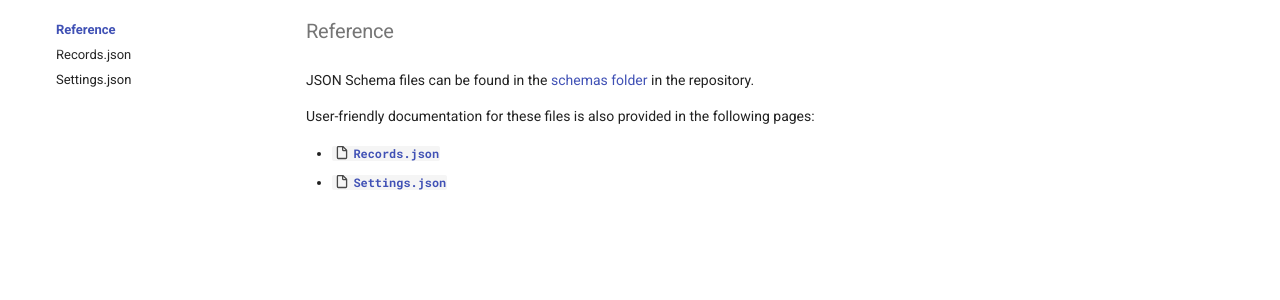
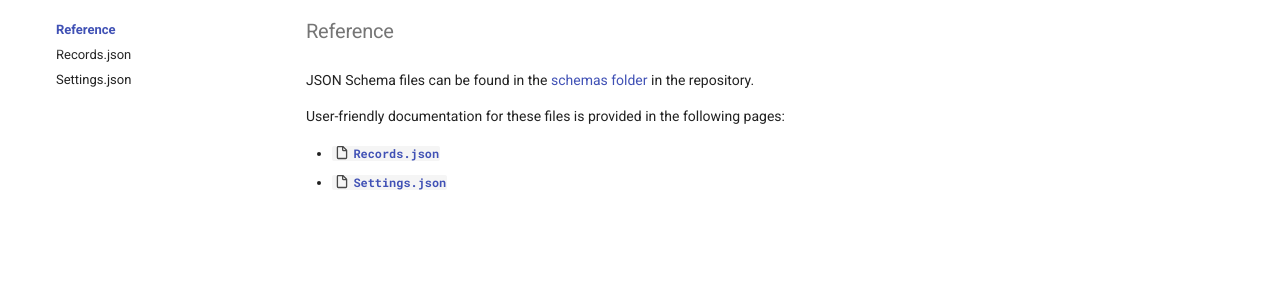
Before and after one commit to CarlosBergillos/LocationHistoryFormat, an MkDocs documentation site: the page built from docs/reference/index.md, in a window 1280 px wide. Shown: the part 129-429 px from the top of the page. Built offline with MkDocs 1.6.1 and Material for MkDocs 9.7.7, drawn with Linux system fonts in a browser that asks for light colours; comment, search, counter and statistics services are not loaded.

Commit message:
Documentation text improvements

```diff
--- a/docs/reference/index.md
+++ b/docs/reference/index.md
@@ -2,7 +2,7 @@
 
 JSON Schema files can be found in the [schemas folder][Schemas] in the repository.
 
-User-friendly documentation for these files is also provided in the following pages:
+User-friendly documentation for these files is provided in the following pages:
 
 - <ic-file>**[Records.json]**</ic-file>
 - <ic-file>**[Settings.json]**</ic-file>
```
Also changed, not shown: README.md (+1 -1 lines), docs/index.md (+1 -1 lines).
